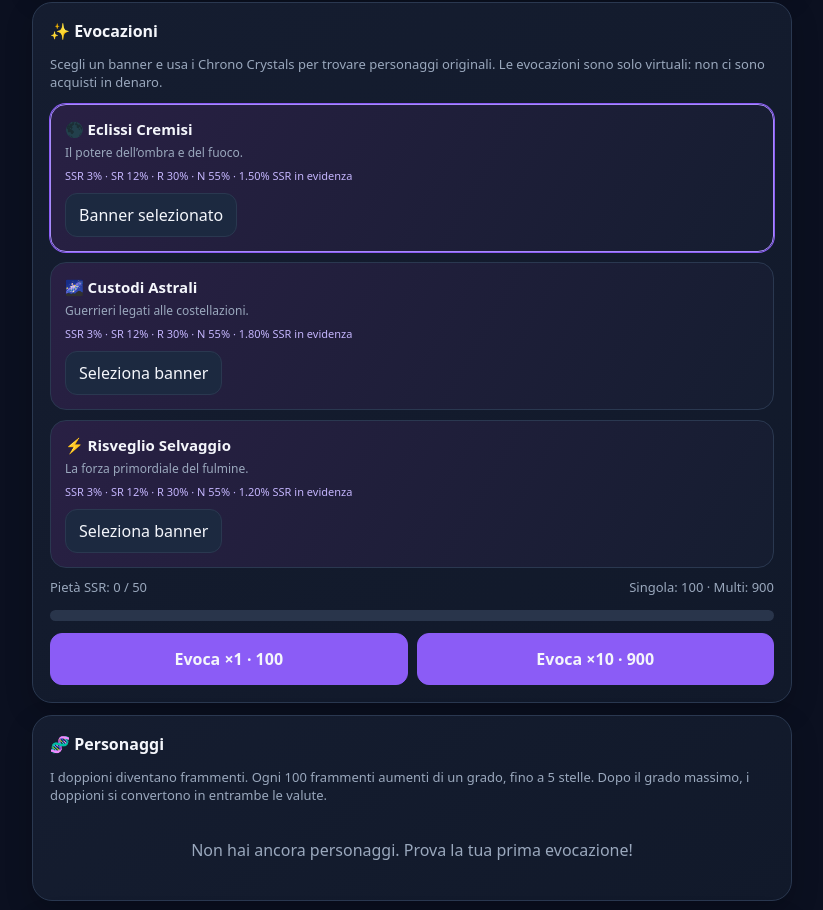
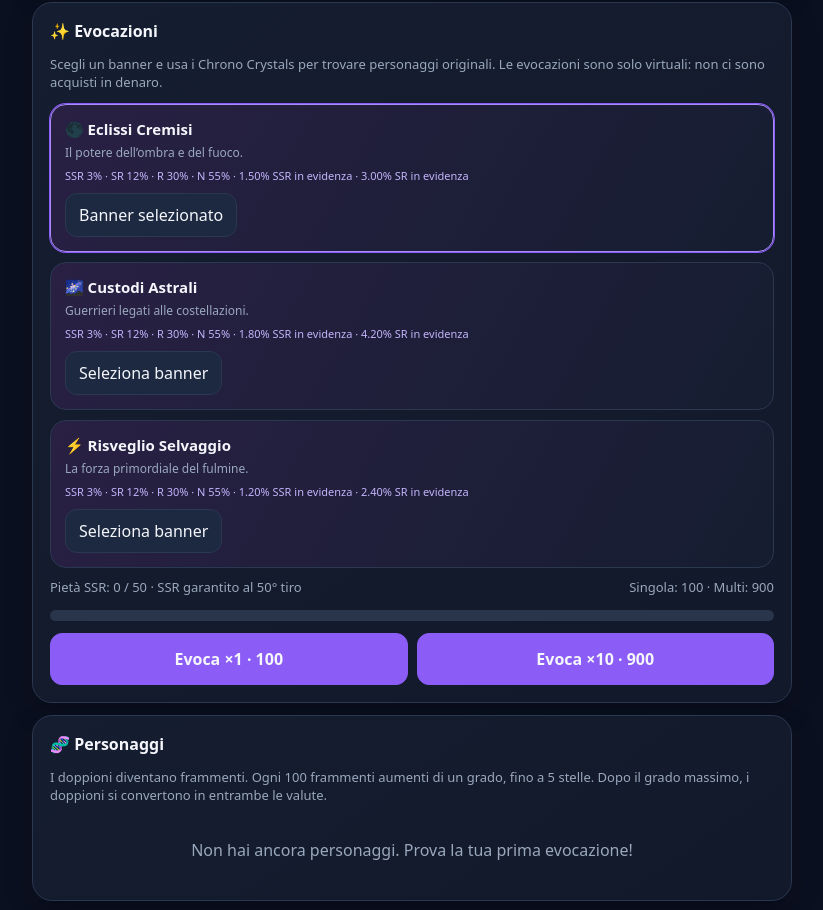
Before and after one commit to luigiiiiiiii259/real-life-rpg, a plain HTML site: page index.html in a window 1280 px wide. Shown: the part 1325-2235 px from the top of the page, without its empty margins (228-1051 px from the left). Drawn offline with Linux system fonts and the light colour scheme.

Commit message:
Show featured summon rates and pity details

```diff
--- a/index.html
+++ b/index.html
@@ -138,9 +138,9 @@ function render(){
  list.forEach(m=>{const item=document.createElement('div');item.className='mission'+(m.done?' done':'');const cb=document.createElement('input');cb.type='checkbox';cb.checked=!!m.done;cb.setAttribute('aria-label','Completa '+m.name);cb.addEventListener('change',()=>{if(cb.checked&&!m.done){m.done=true;if(!m.rewardClaimed){const r=rewards[m.difficulty]||rewards.medium;grant(r.zeni,r.crystals);m.rewardClaimed=true;ensureWeek();state.weeklyCount++;if(state.weeklyCount>=5&&!state.weeklyClaimed){state.crystals+=100;state.weeklyClaimed=true;toast('Obiettivo settimanale completato: +100 Chrono Crystals!');}else toast('Missione completata: +'+r.xp+' XP · +'+r.zeni+' Zeni · +'+r.crystals+' Crystals');}}else{m.done=false;}save();render();});
  const details=document.createElement('div');details.className='details';const name=document.createElement('div');name.className='name';name.textContent=m.name;const tag=document.createElement('div');tag.className='tag';tag.textContent=m.frequency+' · '+(m.difficulty||'media');details.append(name,tag);const r=rewards[m.difficulty]||rewards.medium;const reward=document.createElement('span');reward.className='reward';reward.textContent='+'+m.xp+' XP';const del=document.createElement('button');del.textContent='×';del.className='danger';del.setAttribute('aria-label','Elimina missione');del.addEventListener('click',()=>{if(confirm('Eliminare questa missione?')){state.missions=state.missions.filter(x=>x.id!==m.id);save();render();}});item.append(cb,details,reward,del);$('missions').append(item);});
  const goals=[['Primo livello',100],['Esploratore',500],['Veterano',1000],['Leggenda',2500]];$('achievements').innerHTML='';goals.forEach(([name,threshold])=>{const row=document.createElement('div');row.className='achievement'+(total<threshold?' locked':'');const a=document.createElement('span');a.textContent=(total>=threshold?'🏅 ':'🔒 ')+name;const b=document.createElement('b');b.textContent=threshold+' XP';row.append(a,b);$('achievements').append(row);});
- renderBanners();renderCollection();$('pityText').textContent='Pietà SSR: '+state.pity+' / 50';$('pityBar').style.width=(state.pity/50*100)+'%';
+ renderBanners();renderCollection();$('pityText').textContent='Pietà SSR: '+state.pity+' / 50 · SSR garantito al 50° tiro';$('pityBar').style.width=(state.pity/50*100)+'%';
 }
-function renderBanners(){const box=$('banners');box.innerHTML='';banners.forEach(b=>{const card=document.createElement('div');card.className='banner'+(state.banner===b.id?' selected':'');const h=document.createElement('h3');h.textContent=b.art+' '+b.name;const p=document.createElement('p');p.textContent=b.desc;const rates=document.createElement('div');rates.className='rates';rates.textContent='SSR 3% · SR 12% · R 30% · N 55% · '+(b.ssrRate/100*3).toFixed(2)+'% SSR in evidenza';const btn=document.createElement('button');btn.textContent=state.banner===b.id?'Banner selezionato':'Seleziona banner';btn.addEventListener('click',()=>{state.banner=b.id;save();render();});card.append(h,p,rates,btn);box.append(card);});}
+function renderBanners(){const box=$('banners');box.innerHTML='';banners.forEach(b=>{const card=document.createElement('div');card.className='banner'+(state.banner===b.id?' selected':'');const h=document.createElement('h3');h.textContent=b.art+' '+b.name;const p=document.createElement('p');p.textContent=b.desc;const rates=document.createElement('div');rates.className='rates';rates.textContent='SSR 3% · SR 12% · R 30% · N 55% · '+(b.ssrRate/100*3).toFixed(2)+'% SSR in evidenza · '+(b.srRate/100*12).toFixed(2)+'% SR in evidenza';const btn=document.createElement('button');btn.textContent=state.banner===b.id?'Banner selezionato':'Seleziona banner';btn.addEventListener('click',()=>{state.banner=b.id;save();render();});card.append(h,p,rates,btn);box.append(card);});}
 function renderCollection(){const box=$('collection');box.innerHTML='';const owned=characters.filter(c=>state.collection[c.id]);if(!owned.length){box.innerHTML='<div class="empty" style="grid-column:1/-1">Non hai ancora personaggi. Prova la tua prima evocazione!</div>';return;}owned.sort((a,b)=>['SSR','SR','R','N'].indexOf(a.rarity)-['SSR','SR','R','N'].indexOf(b.rarity));owned.forEach(c=>{const data=state.collection[c.id];const card=document.createElement('div');card.className='char-card';const rar=document.createElement('div');rar.className='rarity rarity-'+c.rarity;rar.textContent=c.rarity;const portrait=document.createElement('div');portrait.className='portrait';portrait.textContent=c.emoji;const name=document.createElement('div');name.className='char-name';name.textContent=c.name+' · '+c.title;const desc=document.createElement('div');desc.className='char-desc';desc.textContent=c.element+' · '+data.stars+'/5 stelle';const count=document.createElement('div');count.className='between';count.textContent=data.stars>=5?'GRADO MASSIMO':data.fragments+'/100 frammenti';const bar=document.createElement('div');bar.className='fragmentbar';const fill=document.createElement('span');fill.style.width=(data.stars>=5?100:data.fragments)+'%';bar.append(fill);card.append(rar,portrait,name,desc,count,bar);box.append(card);});}
 function choose(arr){return arr[Math.floor(Math.random()*arr.length)];}
 function getPull(b){
```
